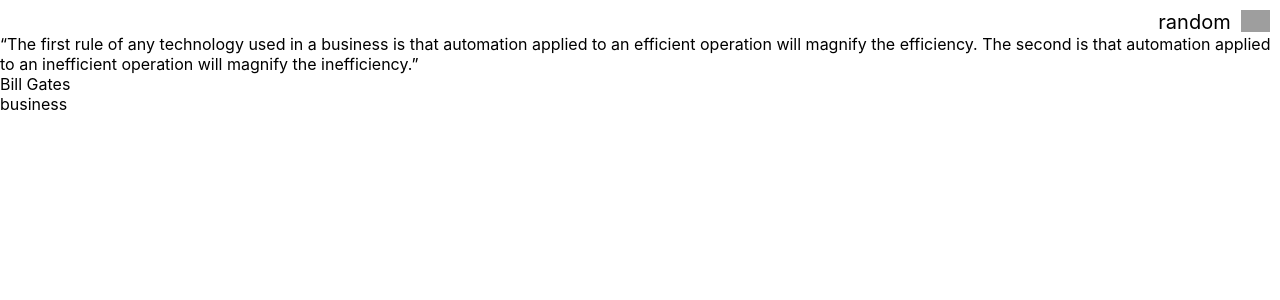
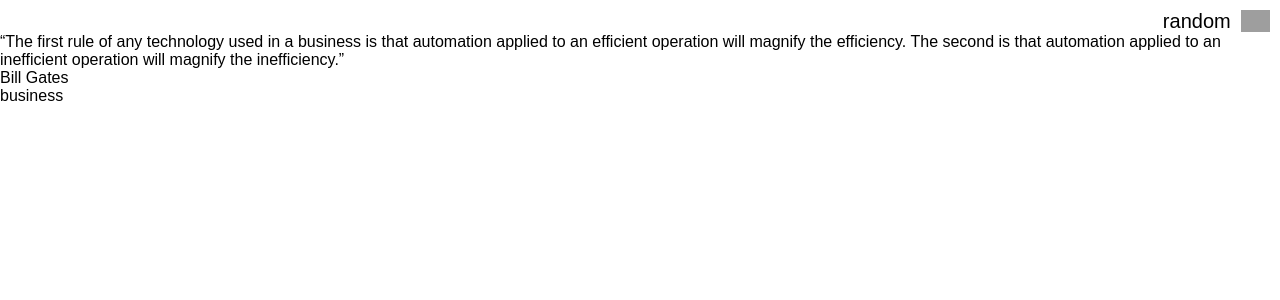
Before and after one commit to tilak30/Random-Quote-Generator, a React (Create React App) app: page / in a window 1280 px wide. Shown: the top 300 px of the page. Built offline with nearby package versions, Linux system fonts and the light colour scheme; grey boxes are pictures that could not be loaded.

Commit message:
Raleway font added

```diff
--- a/src/index.css
+++ b/src/index.css
@@ -1,8 +1,6 @@
 body {
   margin: 0;
-  font-family: -apple-system, BlinkMacSystemFont, 'Segoe UI', 'Roboto', 'Oxygen',
-    'Ubuntu', 'Cantarell', 'Fira Sans', 'Droid Sans', 'Helvetica Neue',
-    sans-serif;
+  font-family: Raleway, sans-serif;
   -webkit-font-smoothing: antialiased;
   -moz-osx-font-smoothing: grayscale;
 }
```
